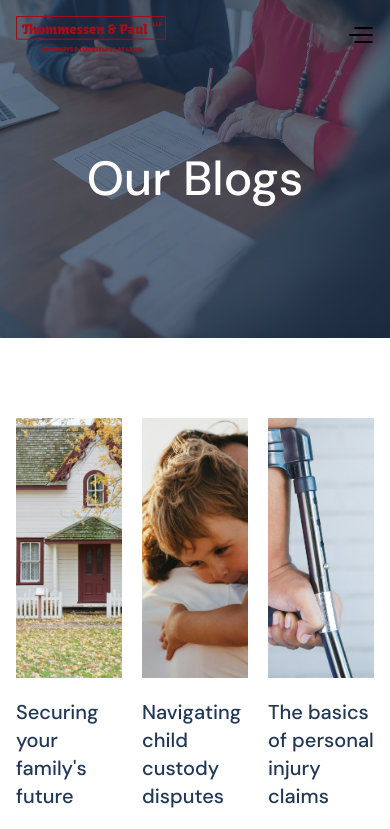
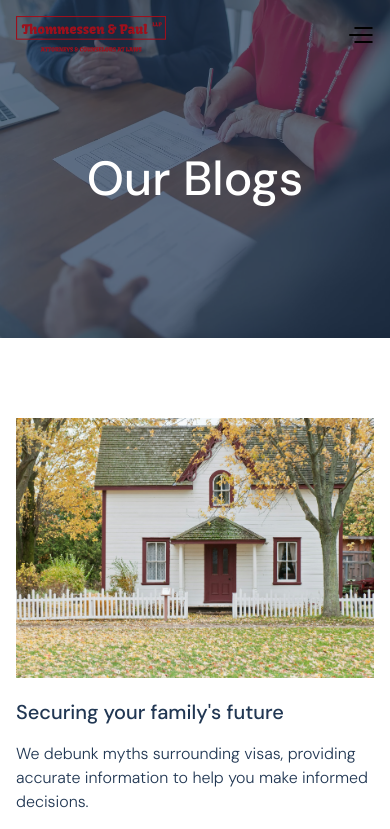
Before and after one commit to ericlauren62/law-firm, a Next.js app: page /blogs in a window 390 px wide. Shown: the top 829 px of the page. Built offline with nearby package versions, Linux system fonts and the light colour scheme.

Commit message:
fix close navbar on new page open

```diff
--- a/src/components/blog/BlogList.tsx
+++ b/src/components/blog/BlogList.tsx
@@ -8,7 +8,7 @@ import navigatingdivorce from "/public/images/featuredimg3.jpg";
 
 export default function BlogList() {
   return (
-    <section className="container grid grid-cols-3 gap-x-5 gap-y-10 py-20">
+    <section className="container grid lg:grid-cols-3 lg:gap-x-5 gap-y-10 py-20">
       <BlogCard
         title="Securing your family's future"
         image={realestate}
--- a/src/components/navbar/Navbar.tsx
+++ b/src/components/navbar/Navbar.tsx
@@ -5,6 +5,7 @@ import logo from "/public/images/Lawfirmlogo.svg";
 import hamburger from "/public/images/hamburger.svg";
 import Image from "next/image";
 import { useEffect, useState } from "react";
+import { usePathname } from "next/navigation";
 
 export default function Navbar() {
   const [scrolled, setScrolled] = useState(false);
@@ -40,6 +41,11 @@ export default function Navbar() {
 
 const MobileNav = () => {
   const [isNavOpen, setIsNavOpen] = useState(false);
+  const path = usePathname();
+
+  useEffect(() => {
+    setIsNavOpen(false);
+  }, [path]);
 
   useEffect(() => {
     if (isNavOpen) {
@@ -57,9 +63,9 @@ const MobileNav = () => {
 
   return (
     <nav className="flex justify-between items-center lg:hidden">
-      <div>
+      <Link href="/">
         <Image src={logo} alt="logo" height={150} width={150} />
-      </div>
+      </Link>
       <ul
         className={`bg-white text-black fixed top-16 left-0 text-lg grid gap-y-3 w-full z-50 bg-gray px-6 py-6 transition-all duration-300 ${
           isNavOpen ? "transform translate-x-0" : "transform -translate-x-full"
```
